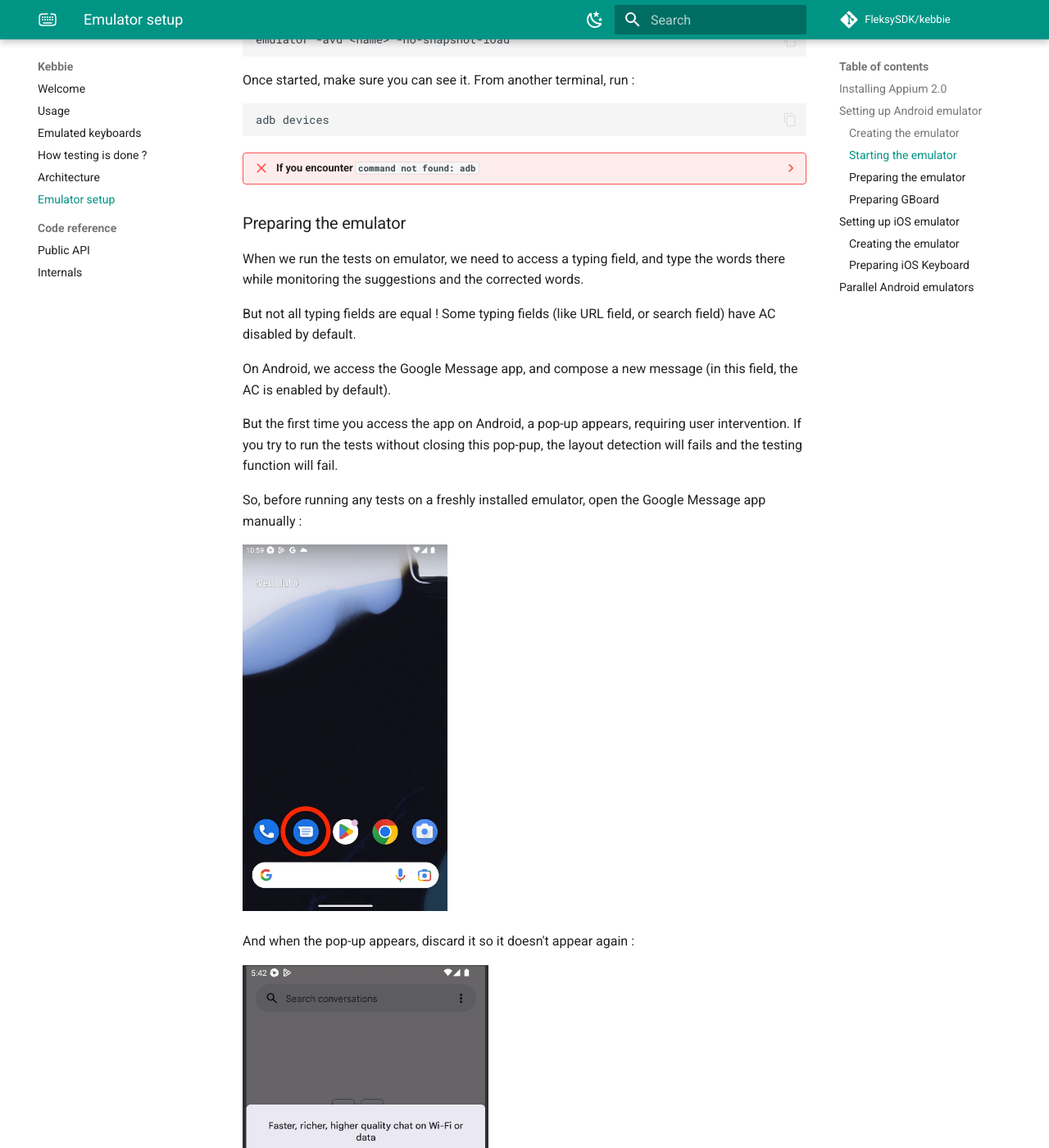
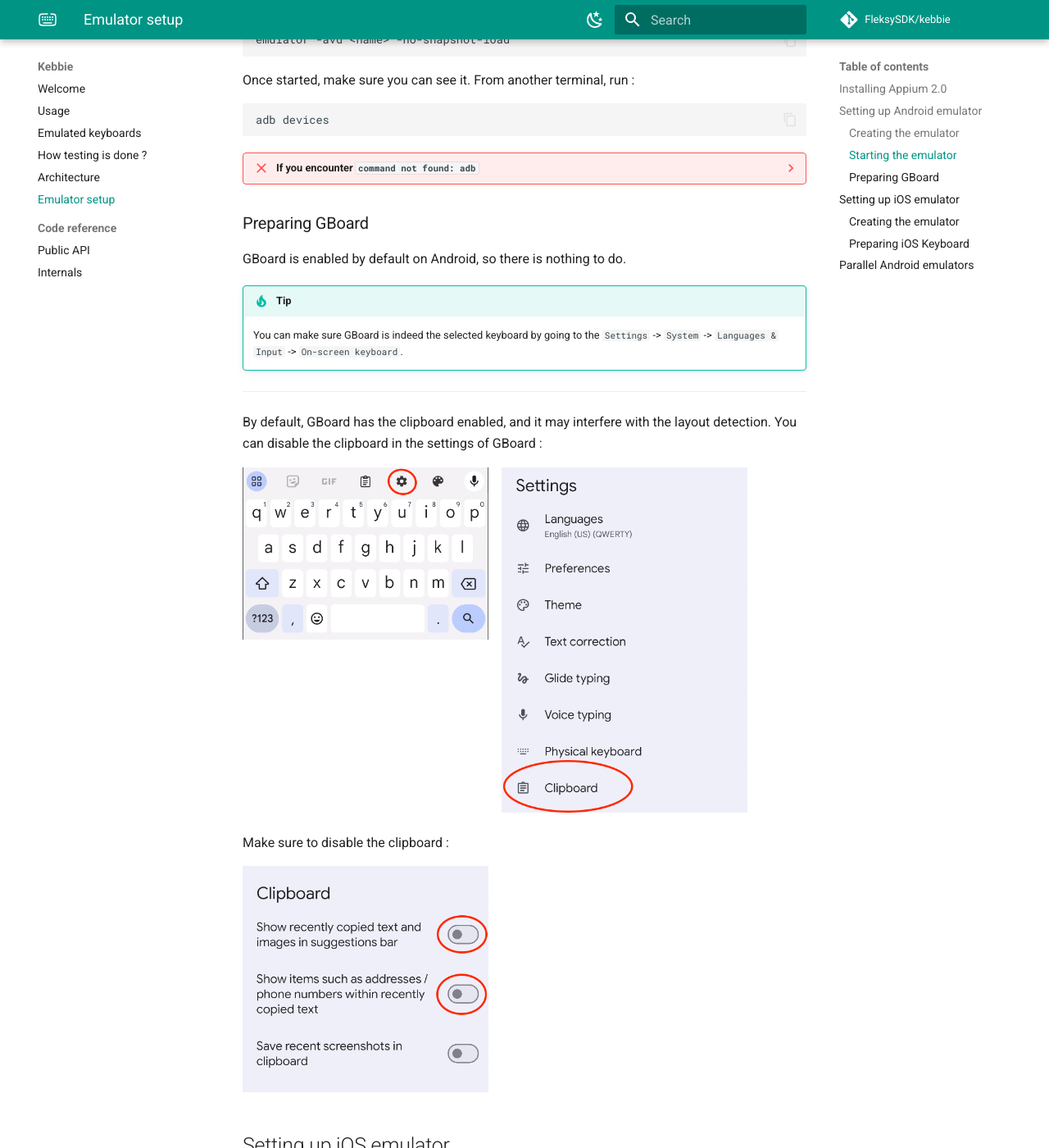
Before and after one commit to FleksySDK/kebbie, an MkDocs documentation site: the page built from docs/emu_setup.md, in a window 1280 px wide and 1400 px high, scrolled down 1432 px. Shown: the whole window at 82% size. Built offline with MkDocs 1.6.1 and Material for MkDocs 9.7.7, drawn with Linux system fonts in a browser that asks for light colours; comment, search, counter and statistics services are not loaded; the version menu is left out; some of the changed text lies outside the part shown.

Commit message:
📝 Remove outdated documentation

````diff
--- a/docs/emu_setup.md
+++ b/docs/emu_setup.md
@@ -75,29 +75,6 @@
     export ANDROID_HOME=/Users/<username>/Library/Android/sdk
     export PATH=$ANDROID_HOME/platform-tools:$ANDROID_HOME/emulator:$PATH
     ```
-
-### Preparing the emulator
-
-When we run the tests on emulator, we need to access a typing field, and type the words there while monitoring the suggestions and the corrected words.
-
-But not all typing fields are equal ! Some typing fields (like URL field, or search field) have AC disabled by default.
-
-On Android, we access the Google Message app, and compose a new message (in this field, the AC is enabled by default).
-
-But the first time you access the app on Android, a pop-up appears, requiring user intervention. If you try to run the tests without closing this pop-pup, the layout detection will fails and the testing function will fail.
-
-So, before running any tests on a freshly installed emulator, open the Google Message app manually :
-
-![](assets/emu_setup_3.webp){ width="250" }
-
-And when the pop-up appears, discard it so it doesn't appear again :
-
-![](assets/emu_setup_4.webp){ width="300" }
-
-!!! info "Note"
-    Depending on your version of the Google Message app, the pop-up might be different.
-
-    Or there might be several pop-ups to close, when you open the app for the second or third time. Just make sure to close them all until they don't appear anymore upon starting the app.
 
 ### Preparing GBoard
 
````
Also changed, not shown: docs/assets/emu_setup_3.webp (deleted), docs/assets/emu_setup_4.webp (deleted).
